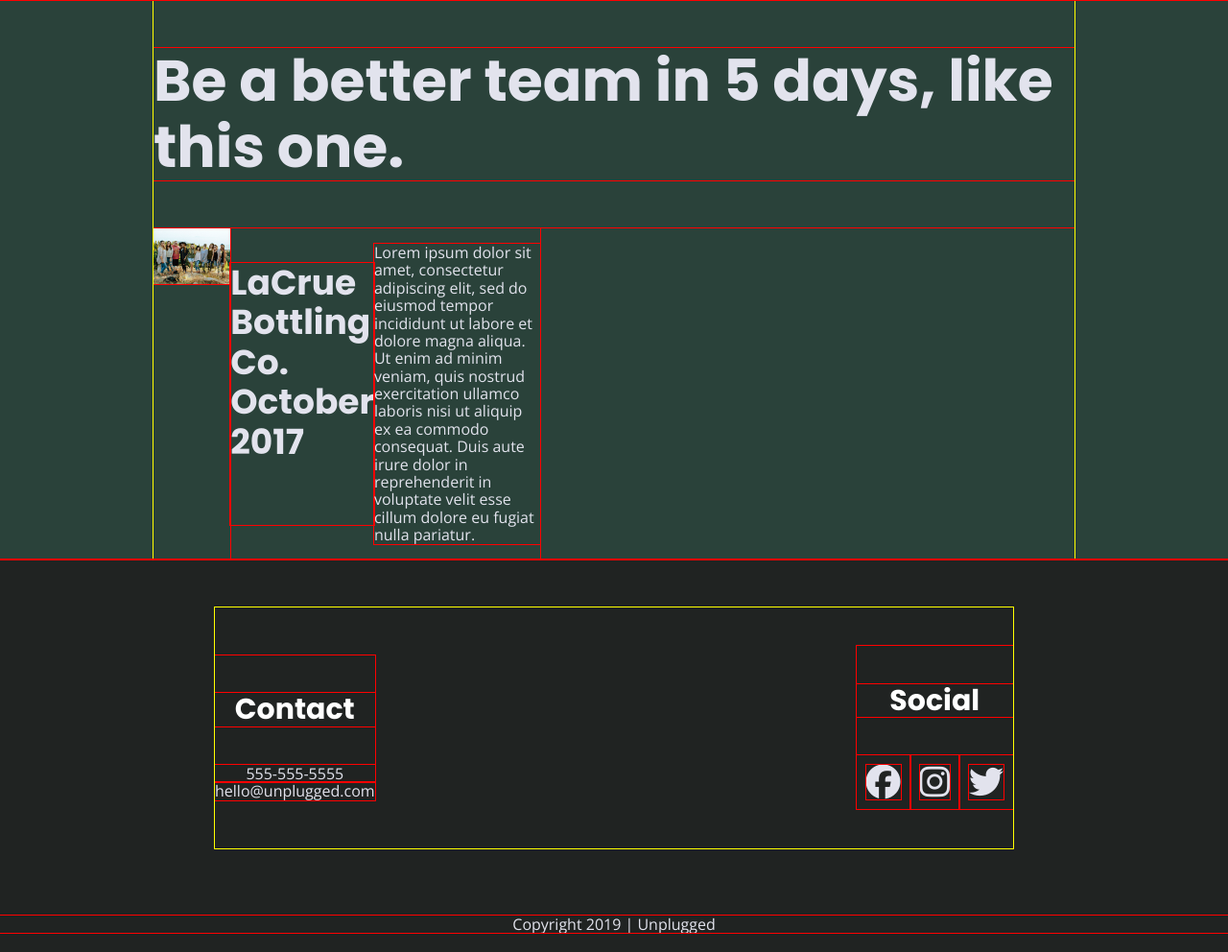
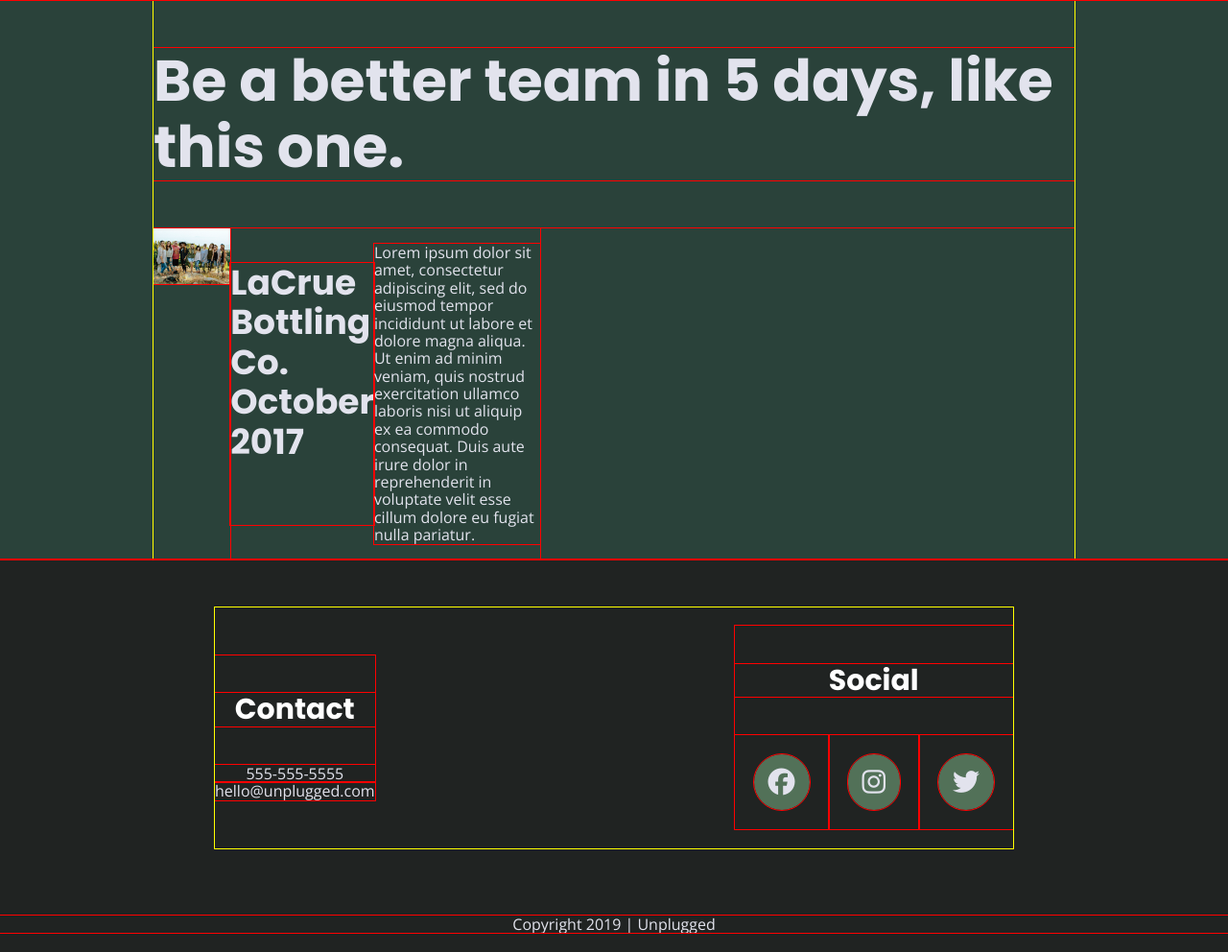
Before and after one commit to mahelkenn/unplugged, a website built with Parcel: page index.html in a window 1280 px wide. Shown: the part 2049-3041 px from the top of the page at 96% size. Built offline with nearby package versions, Linux system fonts and the light colour scheme.

Commit message:
Created border-radius around social icons

```diff
--- a/css/main.css
+++ b/css/main.css
@@ -405,8 +405,11 @@ footer .social .social-icons {
 }
 
 footer i {
-  font-size: 2.25em;
-  margin: 10px;
+  font-size: 1.75em;
+  margin: 20px;
+  padding: 15px;
+  border-radius: 50px;
+  background-color: #527158;
 }
 
 footer .social p {
```
